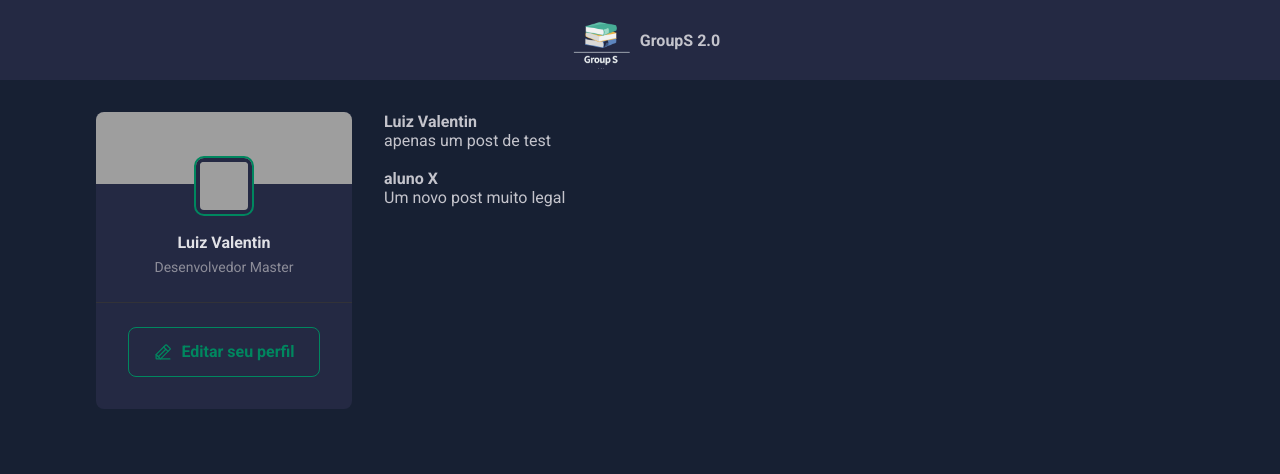
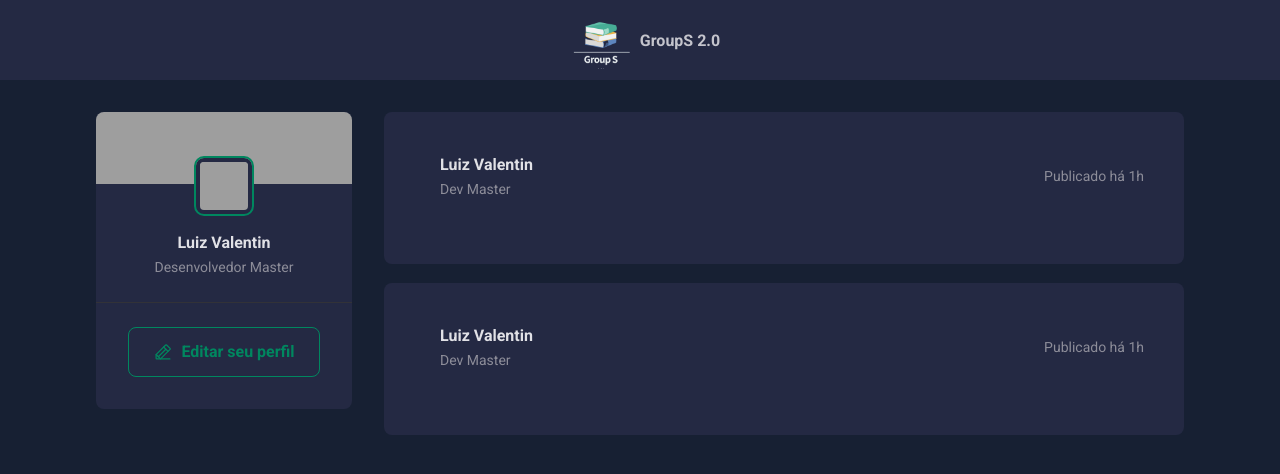
Before and after one commit to LuizGVValentin1999/GroupS-2.0, a React (Vite) app: page / in a window 1280 px wide. Shown: the top 474 px of the page. Built offline with nearby package versions, Linux system fonts and the light colour scheme; grey boxes are pictures that could not be loaded.

Commit message:
inicio do post

```diff
--- a/src/components/Post.jsx
+++ b/src/components/Post.jsx
@@ -1,8 +1,25 @@
+import styles from './Post.module.css';
+
 export function Post(props) {
     return (
-      <div>
-        <strong>{props.author}</strong>
-        <p>{props.content}</p>
+    <article className={styles.post}>
+      <header>
+        <div className={styles.author}>
+        <div  className={styles.avatar} src='https://avatars.githubusercontent.com/u/59962559?v=4'></div>
+          <div className={styles.authorInfo}>
+            <strong>Luiz Valentin</strong>
+            <span>Dev Master</span>
+          </div>
+        </div>
+        <time title='11 de novembro às 08:30h' dateTime='2002-11-11 08:30:30'>Publicado há 1h</time>
+      </header>
+      <div className={styles.content}>
+      <p></p>
+      <p></p>
+      <p></p>
+      <p></p>
+      <p></p>
       </div>
+    </article>
     )
   }
--- /dev/null
+++ b/src/components/Post.module.css
@@ -0,0 +1,120 @@
+.post {
+    background: var(--blue-800);
+    border-radius: 8px;
+    padding: 2.5rem;
+  }
+
+  .post + .post {
+    margin-top: 2rem;
+  }
+
+  .content {
+    line-height: 1.6;
+    color: var(--blue-300);
+    margin-top: 1.5rem;
+  }
+
+  .content p {
+    margin-top: 1rem;
+  }
+
+  .content a {
+    font-weight: bold;
+    color: var(--green-500);
+    text-decoration: none;
+  }
+
+  .content a:hover {
+    color: var(--green-300);
+  }
+
+  .post > header {
+    display: flex;
+    align-items: center;
+    justify-content: space-between;
+  }
+
+  .post > header time {
+    font-size: 0.875rem;
+    color: var(--blue-400);
+  }
+
+  .author {
+    display: flex;
+    align-items: center;
+    gap: 1rem;
+  }
+
+  .authorInfo strong {
+    display: block;
+    color: var(--blue-100);
+    line-height: 1.6;
+  }
+
+  .authorInfo span {
+    display: block;
+    font-size: 0.875rem;
+    color: var(--blue-400);
+    line-height: 1.6;
+  }
+
+  .commentForm {
+    width: 100%;
+    margin-top: 1.5rem;
+    padding-top: 1.5rem;
+    border-top: 1px solid var(--blue-600);
+  }
+
+  .commentForm > strong {
+    line-height: 1.6;
+    color: var(--blue-100);
+  }
+
+  .commentForm textarea {
+    width: 100%;
+    background: var(--blue-900);
+    border: 0;
+    resize: none;
+    height: 6rem;
+    padding: 1rem;
+    border-radius: 0.25rem;
+    color: var(--blue-100);
+    line-height: 1.4;
+    margin-top: 1rem;
+  }
+
+  .commentForm footer {
+    visibility: hidden;
+    max-height: 0;
+  }
+
+  .commentForm:focus-within footer {
+    visibility: visible;
+    max-height: none;
+  }
+
+  .commentForm button[type="submit"] {
+    padding: 1rem 1.5rem;
+    margin-top: 1rem;
+    border-radius: 8px;
+    border: 0;
+    background: var(--green-500);
+    color: var(--white);
+    font-weight: bold;
+    cursor: pointer;
+
+    transition: background-color 0.1s;
+  }
+
+  .commentForm button[type="submit"]:not(:disabled):hover {
+    background: var(--green-300);
+  }
+
+  .commentForm button:disabled {
+    opacity: 0.7;
+    cursor: not-allowed;
+  }
+
+  .commentList {
+    margin-top: 2rem;
+  }
```
